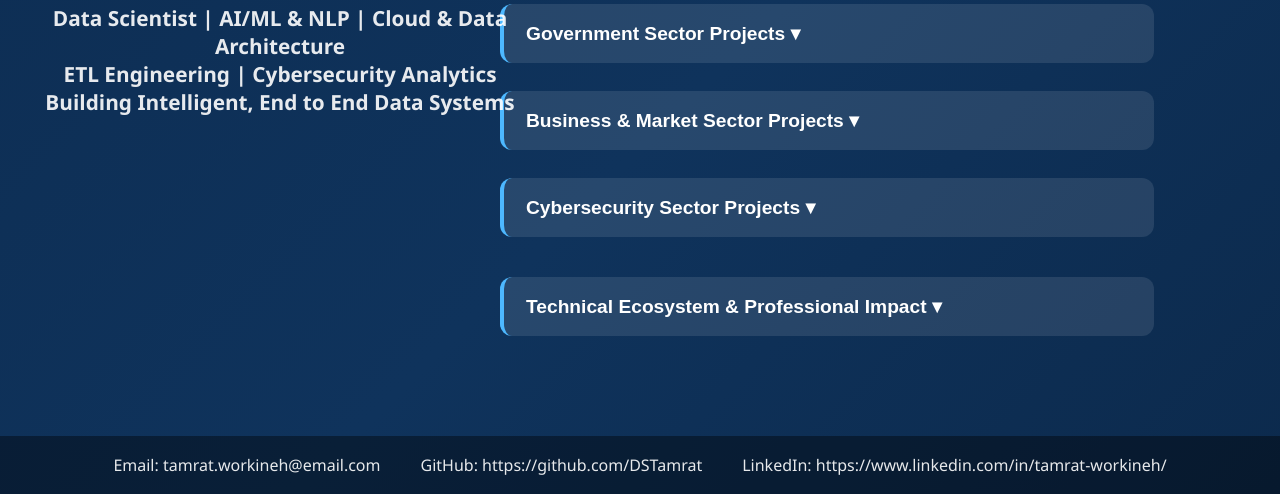
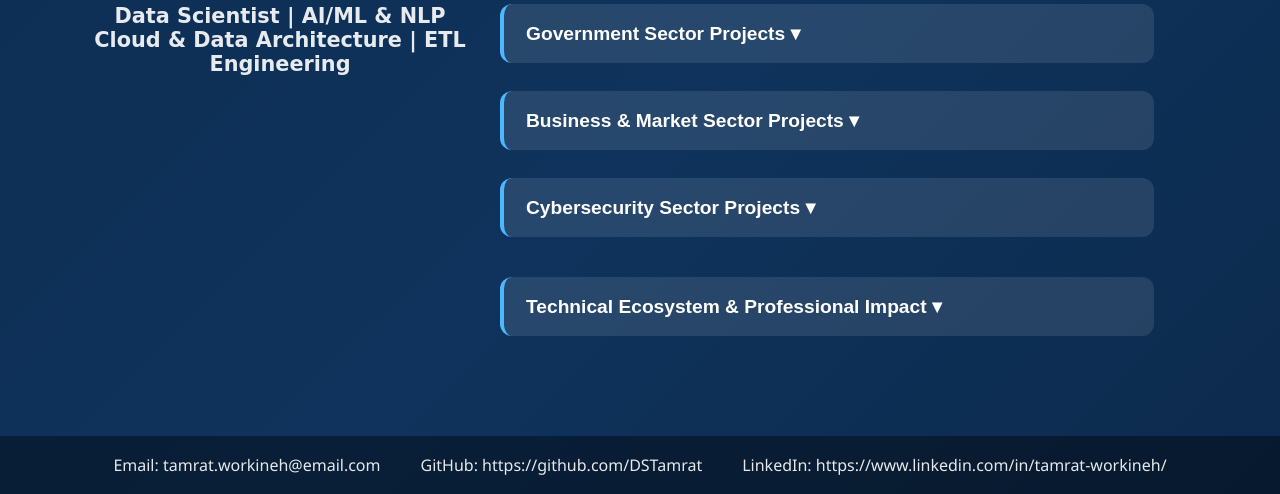
Before and after one commit to DSTamrat/My_Portfolio, a plain HTML site: page index.html in a window 1280 px wide. Shown: the part 436-930 px from the top of the page. Drawn offline with Linux system fonts and the light colour scheme; files that its build step writes are made by us from their sources; files whose address does not match are found by name.

Commit message:
Update index.html

```diff
--- a/index.html
+++ b/index.html
@@ -18,8 +18,13 @@
     <!-- TITLE BLOCK UNDER PHOTO -->
     <div class="fp-title-block">
       <h4 class="fp-name">Applied Data Scientist Tamrat Workineh</h4>
-      <h3 class="fp-title">Data Scientist | AI/ML & NLP | Cloud & Data Architecture <br> ETL Engineering | Cybersecurity Analytics <br> Building Intelligent, End to End Data Systems</h3>
-    </div>
+      <h3 class="fp-title" style="font-family: cursive;">
+  Data Scientist | AI/ML & NLP <br>
+  Cloud & Data Architecture | ETL Engineering
+</h3>
+
+</div>
+
   </div>
 
       <!-- RIGHT SIDE CONTENT -->
```
